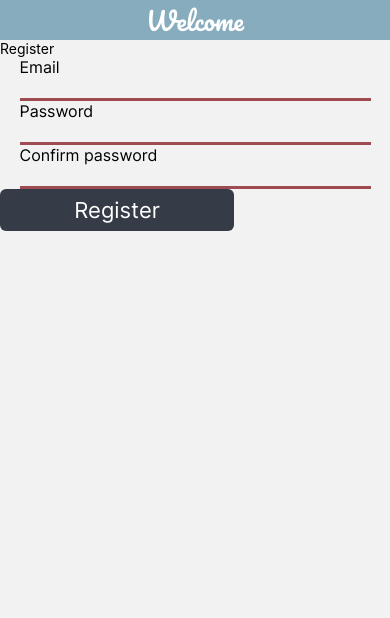
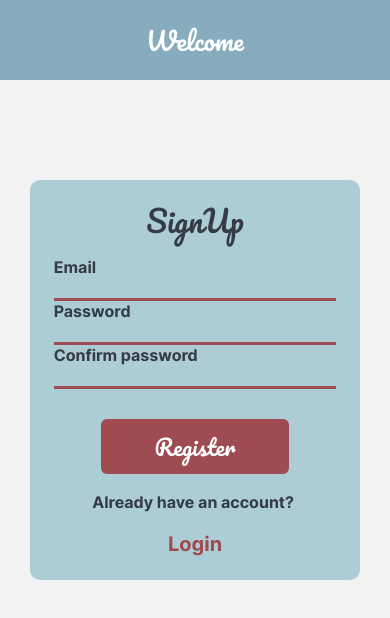
Before and after one commit to AgustinaGF/ecommerce-react-native, a React Native app: screen /Signup in a window 390 px wide. Shown: the top 618 px of the page. Built offline with nearby package versions, Linux system fonts and the light colour scheme; no server answers.

Commit message:
changes in style

```diff
--- a/src/components/Header.jsx
+++ b/src/components/Header.jsx
@@ -13,7 +13,7 @@ export default Header;
 
 const styles = StyleSheet.create({
 	container: {
-		height: 40,
+		height: 80,
 		width: "100%",
 		backgroundColor: colors.color_4,
 		justifyContent: "center",
--- a/src/components/InputForm.jsx
+++ b/src/components/InputForm.jsx
@@ -36,7 +36,8 @@ const styles = StyleSheet.create({
 	subtitle: {
 		width: "90%",
 		fontSize: 16,
-		fontFamily: "InterRegular",
+		fontFamily: "InterBold",
+		color: colors.color_1,
 	},
 	error: {
 		fontSize: 16,
--- a/src/components/SubmitButton.jsx
+++ b/src/components/SubmitButton.jsx
@@ -14,16 +14,17 @@ export default SubmitButton;
 
 const styles = StyleSheet.create({
 	button: {
-		backgroundColor: colors.color_1,
+		backgroundColor: colors.color_3,
 		borderRadius: 6,
 		justifyContent: "center",
 		alignItems: "center",
 		padding: 8,
 		width: "60%",
+		marginTop: 30,
 	},
 	text: {
 		color: "white",
-		fontFamily: "InterRegular",
+		fontFamily: "PacificoRegular",
 		fontSize: 22,
 	},
 });
--- a/src/navigation/AuthStack.jsx
+++ b/src/navigation/AuthStack.jsx
@@ -9,7 +9,10 @@ const AuthStack = () => {
 	return (
 		<Stack.Navigator
 			initialRouteName="Signup"
-			screenOptions={{ header: () => <Header title="Welcome" /> }}
+			screenOptions={{
+				header: () => <Header title="Welcome" />,
+				statusBarHidden: true,
+			}}
 		>
 			<Stack.Screen name="Login" component={Login} />
 			<Stack.Screen name="Signup" component={Signup} />
--- a/src/screens/Signup.jsx
+++ b/src/screens/Signup.jsx
@@ -6,6 +6,8 @@ import SubmitButton from "../components/SubmitButton";
 import { useDispatch } from "react-redux";
 import { setUser } from "../features/auth/authSlice";
 import { signupSchema } from "../validations/signupSchema";
+import { colors } from "../global/color";
+import { Link } from "@react-navigation/native";
 
 // 1.16
 
@@ -53,8 +55,8 @@ const Signup = () => {
 	}, [result]);
 
 	return (
-		<View>
-			<Text>Register</Text>
+		<View style={styles.container}>
+			<Text style={styles.text}>SignUp</Text>
 			<InputForm label={"Email"} error={errorEmail} onChange={setEmail} />
 			<InputForm
 				label={"Password"}
@@ -68,10 +70,46 @@ const Signup = () => {
 				onChange={setConfirmPassword}
 			/>
 			<SubmitButton title={"Register"} onPress={onSubmit} />
+			<Text style={styles.account}>Already have an account? </Text>
+			<Pressable onPress={() => navigation.navigate("Login")}>
+				<Text style={styles.login}>Login</Text>
+			</Pressable>
 		</View>
 	);
 };
 
 export default Signup;
 
-const styles = StyleSheet.create({});
+const styles = StyleSheet.create({
+	container: {
+		display: "flex",
+		alignItems: "center",
+		justifyContent: "center",
+		marginTop: 100,
+		backgroundColor: colors.color_7,
+		borderRadius: 10,
+		marginLeft: 30,
+		marginRight: 30,
+		minHeight: 400,
+		padding: 8,
+	},
+	text: {
+		color: colors.color_1,
+		fontFamily: "PacificoRegular",
+		fontSize: 30,
+		paddingBottom: 10,
+	},
+	account: {
+		padding: 10,
+		marginTop: 8,
+		color: colors.color_1,
+		fontFamily: "InterBold",
+		fontSize: 16,
+	},
+	login: {
+		padding: 10,
+		fontFamily: "InterBold",
+		fontSize: 20,
+		color: colors.color_3,
+	},
+});
```
